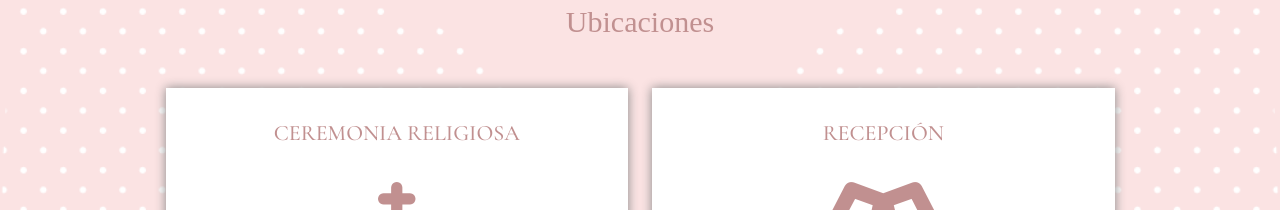
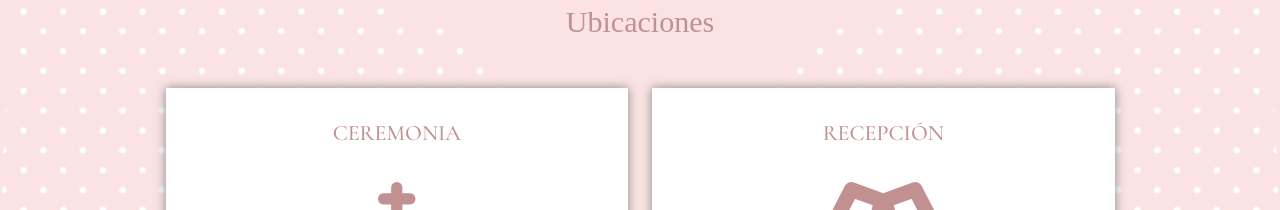
Before and after one commit to misxvivanna/misxvivanna.github.io, a plain HTML site: page inicio.html in a window 1280 px wide. Shown: the part 1720-1930 px from the top of the page. Drawn offline with nearby package versions, Linux system fonts and the light colour scheme; some packages are replaced by stand-ins of ours; a script that the page names is missing; a web font is replaced by a local one.

Commit message:
five commit

```diff
--- a/inicio.html
+++ b/inicio.html
@@ -178,7 +178,7 @@
 
 
     <div class="col-11 col-md-5 mb-0 ceremoniaReligiosa"><br>
-        <h5 id="salonIglesia" class='dondeycuandotitulo col-12 col-lg-12 mt-2 text-center' >CEREMONIA RELIGIOSA</h5>
+        <h5 id="salonIglesia" class='dondeycuandotitulo col-12 col-lg-12 mt-2 text-center' >CEREMONIA</h5>
         <p id="icono" style="font-size: 120px; color:#C19090"><i class="fas fa-church"></i></p>
             <div class="row justify-content-center ml-0">
         <h6 class='lugar col-12 col-md-9 mt-3 text-center' >TEMPLO DE SAN AGUSTÍN</h6>
```
